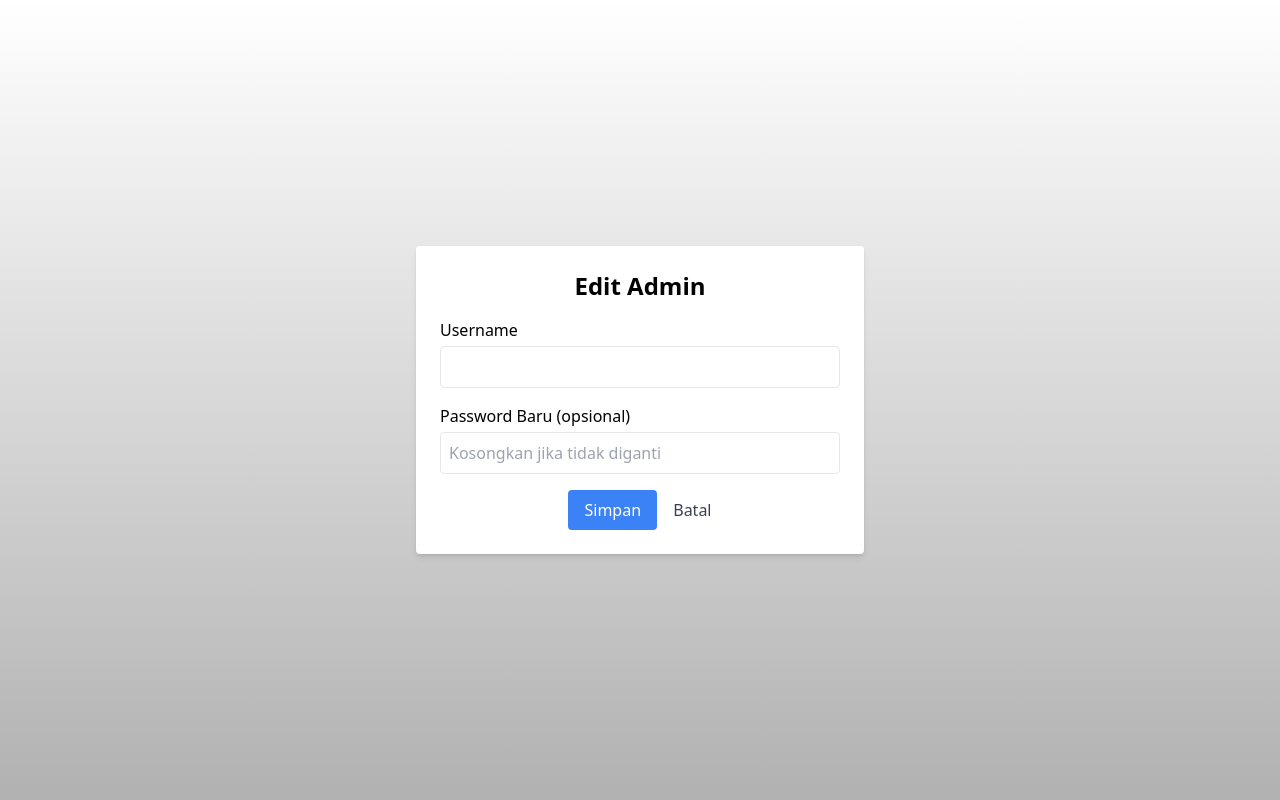
After one commit to AriDev08/e-commerce, a PHP site: page /dashboard/edit_users.php in a window 1280 px wide. The commit adds this page. Run offline with PHP 8.4, Linux system fonts and the light colour scheme; data that the repository does not hold is empty; some libraries are stand-ins or nearby versions.

Commit message:
proseslog2

```diff
--- /dev/null
+++ b/dashboard/edit_users.php
@@ -0,0 +1,87 @@
+<?php
+// include '../inc/koneksi.php';
+
+// $alert = '';
+// $id = $_GET['id'];
+// $data = mysqli_query($conn, "SELECT * FROM users WHERE id='$id' AND role='admin'");
+// $user = mysqli_fetch_assoc($data);
+
+// if (!$user) {
+//     die("Data admin tidak ditemukan!");
+// }
+
+// if ($_SERVER['REQUEST_METHOD'] === 'POST') {
+//     $username = strtolower(trim($_POST['username']));
+//     $password = trim($_POST['password']);
+
+//     if (!empty($password)) {
+//         $hash = password_hash($password, PASSWORD_DEFAULT);
+//         $update = "UPDATE users SET username='$username', password='$hash' WHERE id='$id'";
+//     } else {
+//         $update = "UPDATE users SET username='$username' WHERE id='$id'";
+//     }
+
+//     if (mysqli_query($conn, $update)) {
+//         $alert = "edit_sukses";
+//     } else {
+//         $alert = "edit_gagal";
+//     }
+// }
+?>
+
+<!DOCTYPE html>
+<html lang="id">
+<head>
+    <meta charset="UTF-8">
+    <title>Edit Admin</title>
+    <script src="https://cdn.tailwindcss.com"></script>
+    <script src="https://cdn.jsdelivr.net/npm/sweetalert2@11"></script>
+</head>
+<body class="bg-gradient-to-t from-[#B1B1B1] to-white h-screen flex justify-center items-center">
+    <div class="w-full max-w-md bg-white p-6 rounded shadow-md">
+        <h2 class="text-2xl font-bold mb-4 text-center">Edit Admin</h2>
+        <form method="POST" class="space-y-4">
+            <div>
+                <label class="block mb-1">Username</label>
+                <input type="text" name="username" value="<?= $user['username'] ?>" class="w-full p-2 border rounded" required>
+            </div>
+            <div>
+                <label class="block mb-1">Password Baru (opsional)</label>
+                <input type="password" name="password" class="w-full p-2 border rounded" placeholder="Kosongkan jika tidak diganti">
+            </div>
+            <div class="text-center">
+                <button type="submit" class="bg-blue-500 text-white px-4 py-2 rounded hover:bg-blue-600">Simpan</button>
+                <a href="?page=tabel_users" class="ml-3 text-gray-700">Batal</a>
+            </div>
+        </form>
+    </div>
+
+<?php
+// if ($alert === "edit_sukses"):
+?>
+<script>
+    // Swal.fire({
+    //     icon: 'success',
+    //     title: 'Berhasil!',
+    //     text: 'Data admin berhasil diperbarui.',
+    //     confirmButtonText: 'OK'
+    // }).then(() => {
+    //     window.location.href = '?page=tabel_users.php';
+    // });
+</script>
+<?php
+// elseif ($alert === "edit_gagal"):
+?>
+<script>
+    // Swal.fire({
+    //     icon: 'error',
+    //     title: 'Gagal!',
+    //     text: 'Terjadi kesalahan saat memperbarui data.',
+    //     confirmButtonText: 'OK'
+    // });
+</script>
+<?php
+// endif;
+?>
+</body>
+</html>
--- a/partial/navbar.php
+++ b/partial/navbar.php
@@ -1,4 +1,4 @@
-<nav class="bg-white shadow-md fixed w-full z-20">
+<nav class="bg-white shadow-md fixed w-full z-20 top-0">
     <div class="max-w-7xl mx-auto px-4">
         <div class="flex justify-between h-16 items-center">
             <span class="text-xl font-bold text-gray-900">Dashboard Admin</span>
```
Also changed, not shown: dashboard/index.php (+7 -1 lines), dashboard/tabel_users.php (added, +93 -0 lines), partial/sidebar.php (+7 -2 lines).
